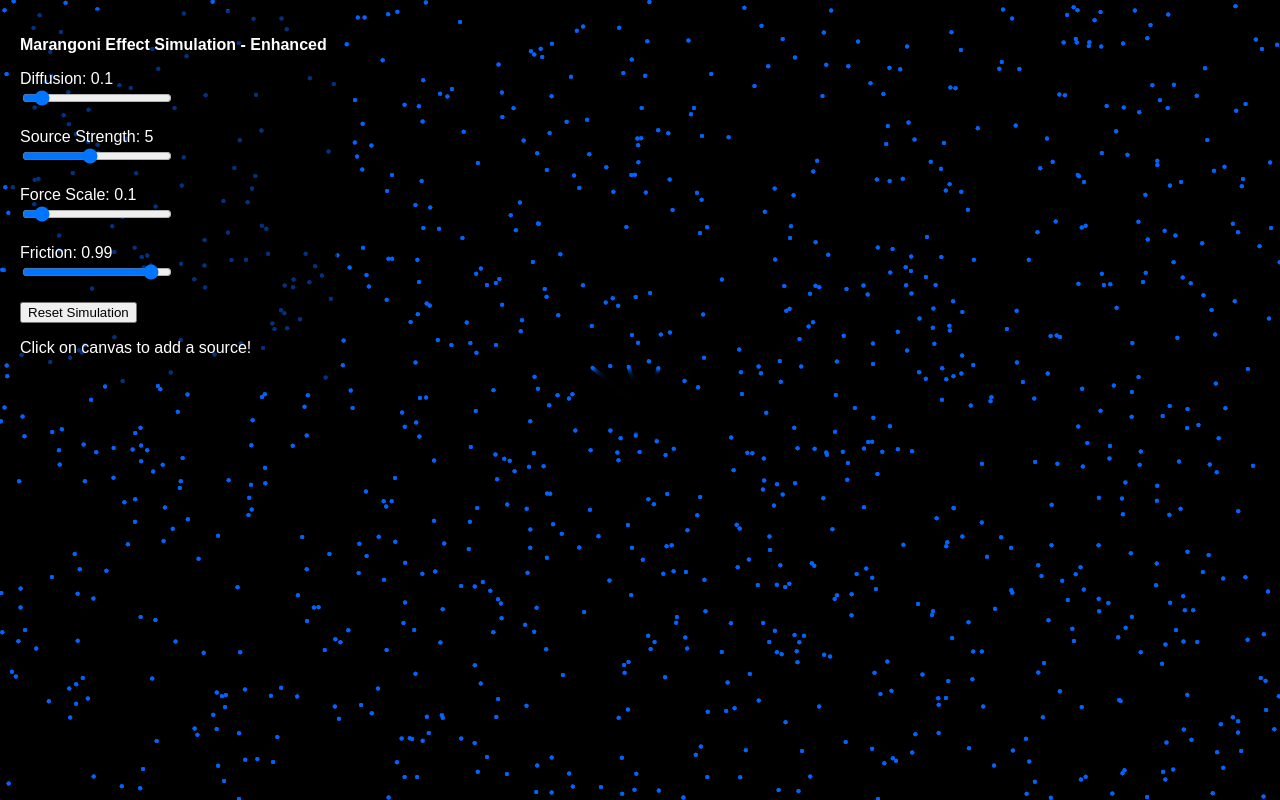
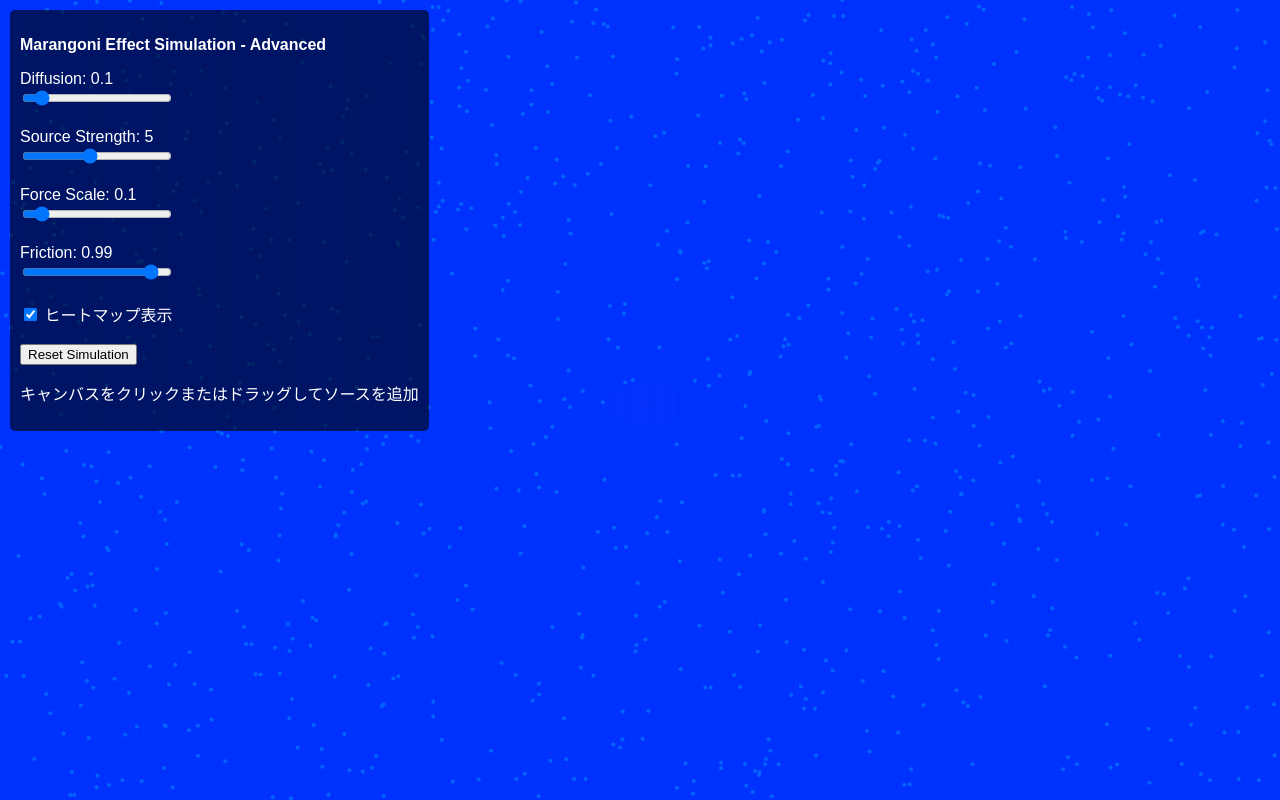
Before and after one commit to rei0623/ray, a plain HTML site: page マラゴニー.html in a window 1280 px wide. Drawn offline with Linux system fonts and the light colour scheme; animation ran at ten frames a second.

Commit message:
マラゴニー.html

```diff
--- a/マラゴニー.html
+++ b/マラゴニー.html
@@ -2,7 +2,7 @@
 <html lang="ja">
 <head>
   <meta charset="UTF-8">
-  <title>Marangoni Effect Simulation - Enhanced Version</title>
+  <title>Marangoni Effect Simulation - Advanced</title>
   <style>
     html, body {
       margin: 0;
@@ -20,7 +20,7 @@
       z-index: 10;
       color: #fff;
       font-family: sans-serif;
-      background: rgba(0, 0, 0, 0.5);
+      background: rgba(0, 0, 0, 0.6);
       padding: 10px;
       border-radius: 5px;
     }
@@ -31,7 +31,7 @@
 </head>
 <body>
   <div id="controls">
-    <p><strong>Marangoni Effect Simulation - Enhanced</strong></p>
+    <p><strong>Marangoni Effect Simulation - Advanced</strong></p>
     <label>Diffusion: <span id="diffusionVal">0.1</span></label><br>
     <input type="range" id="diffusion" min="0.01" max="1" step="0.01" value="0.1"><br><br>
 
@@ -44,8 +44,12 @@
     <label>Friction: <span id="frictionVal">0.99</span></label><br>
     <input type="range" id="friction" min="0.90" max="1" step="0.001" value="0.99"><br><br>
 
+    <label>
+      <input type="checkbox" id="showField" checked> ヒートマップ表示
+    </label><br><br>
+
     <button id="resetBtn">Reset Simulation</button>
-    <p>Click on canvas to add a source!</p>
+    <p>キャンバスをクリックまたはドラッグしてソースを追加</p>
   </div>
   <canvas id="canvas"></canvas>
   <script>
@@ -55,22 +59,25 @@
     canvas.width = window.innerWidth;
     canvas.height = window.innerHeight;
 
-    // グリッドのパラメータ
+    // グリッドパラメータ
     const gridWidth = 100;
     const gridHeight = 100;
     let conc = new Array(gridWidth * gridHeight).fill(0);
     let newConc = new Array(gridWidth * gridHeight).fill(0);
-    let diffusion = parseFloat(document.getElementById("diffusion").value); // 拡散係数
-    let sourceStrength = parseFloat(document.getElementById("sourceStrength").value); // ソース強度
-    let forceScale = parseFloat(document.getElementById("forceScale").value); // 力の大きさ
-    let friction = parseFloat(document.getElementById("friction").value); // 摩擦係数
+    let diffusion = parseFloat(document.getElementById("diffusion").value);
+    let sourceStrength = parseFloat(document.getElementById("sourceStrength").value);
+    let forceScale = parseFloat(document.getElementById("forceScale").value);
+    let friction = parseFloat(document.getElementById("friction").value);
+    let showField = document.getElementById("showField").checked;
 
-    // ソースの初期設定（中央に１つ）
+    // ソース（初期は中央に１つ）
     let sources = [{x: Math.floor(gridWidth / 2), y: Math.floor(gridHeight / 2)}];
 
-    // 粒子シミュレーションのパラメータ
+    // 粒子の初期化
     const numParticles = 1000;
     let particles = [];
+    function initParticles() {
+      particles = [];
       for(let i = 0; i < numParticles; i++){
         particles.push({
           x: Math.random() * canvas.width,
@@ -79,6 +86,8 @@
           vy: 0
         });
       }
+    }
+    initParticles();
 
     // UIでのパラメータ更新
     document.getElementById("diffusion").addEventListener("input", function() {
@@ -97,34 +106,35 @@
       friction = parseFloat(this.value);
       document.getElementById("frictionVal").textContent = friction;
     });
+    document.getElementById("showField").addEventListener("change", function() {
+      showField = this.checked;
+    });
 
-    // キャンバスをクリックしてソース追加
-    canvas.addEventListener("click", function(event) {
+    // キャンバスクリック＆ドラッグでソース追加
+    let isDrawing = false;
+    canvas.addEventListener("mousedown", function(e) { isDrawing = true; addSource(e); });
+    canvas.addEventListener("mouseup", function() { isDrawing = false; });
+    canvas.addEventListener("mousemove", function(e) {
+      if(isDrawing) addSource(e);
+    });
+    function addSource(event) {
       const rect = canvas.getBoundingClientRect();
       const x = event.clientX - rect.left;
       const y = event.clientY - rect.top;
       const gx = Math.floor(x / canvas.width * gridWidth);
       const gy = Math.floor(y / canvas.height * gridHeight);
       sources.push({x: gx, y: gy});
-    });
+    }
 
-    // シミュレーションのリセット
+    // リセット機能
     document.getElementById("resetBtn").addEventListener("click", function() {
       conc.fill(0);
       newConc.fill(0);
       sources = [{x: Math.floor(gridWidth / 2), y: Math.floor(gridHeight / 2)}];
-      particles = [];
-      for(let i = 0; i < numParticles; i++){
-        particles.push({
-          x: Math.random() * canvas.width,
-          y: Math.random() * canvas.height,
-          vx: 0,
-          vy: 0
-        });
-      }
+      initParticles();
     });
 
-    // 濃度場の更新（拡散処理＋ソース追加）
+    // 濃度フィールドの更新（拡散＋ソース追加）
     function updateField(){
       for(let y = 0; y < gridHeight; y++){
         for(let x = 0; x < gridWidth; x++){
@@ -152,14 +162,16 @@
       }
       [conc, newConc] = [newConc, conc];
 
-      // 各ソース位置にソース強度分の濃度を追加
+      // 各ソース位置にソース強度分を追加
       for (let s of sources) {
         let index = s.y * gridWidth + s.x;
         conc[index] += sourceStrength;
       }
+      // ソースは一度追加したら消去（長時間の影響は濃度拡散に任せる）
+      sources = [];
     }
 
-    // 指定位置での濃度勾配を中央差分で計算
+    // グリッド上の濃度勾配を中央差分で計算
     function getGradient(x, y){
       let ix = Math.floor(x);
       let iy = Math.floor(y);
@@ -171,7 +183,7 @@
       return {gx, gy};
     }
 
-    // 粒子の更新（濃度勾配による影響）
+    // 粒子の更新（濃度勾配により運動）
     function updateParticles(){
       for(let p of particles){
         let gx = p.x / canvas.width * gridWidth;
@@ -190,7 +202,24 @@
       }
     }
 
-    // 粒子の色を周辺濃度に応じて変化させる
+    // ヒートマップ表示（濃度フィールドの可視化）
+    function drawField(){
+      const cellW = canvas.width / gridWidth;
+      const cellH = canvas.height / gridHeight;
+      for(let y = 0; y < gridHeight; y++){
+        for(let x = 0; x < gridWidth; x++){
+          let index = y * gridWidth + x;
+          let c = conc[index];
+          // 濃度に応じたカラー（低: 青、 高: 赤）
+          let red = Math.min(255, Math.floor(c * 10));
+          let blue = 255 - red;
+          ctx.fillStyle = `rgb(${red}, 50, ${blue})`;
+          ctx.fillRect(x * cellW, y * cellH, cellW, cellH);
+        }
+      }
+    }
+
+    // パーティクルの色を周辺濃度に応じて変化
     function getParticleColor(p){
       let gx = p.x / canvas.width * gridWidth;
       let gy = p.y / canvas.height * gridHeight;
@@ -200,16 +229,19 @@
       iy = Math.max(0, Math.min(gridHeight - 1, iy));
       let index = iy * gridWidth + ix;
       let c = conc[index];
-      // 濃度に応じて赤(高)～青(低)のグラデーション
       let red = Math.min(255, Math.floor(c * 10));
       let blue = 255 - red;
       return `rgb(${red}, 100, ${blue})`;
     }
 
-    // 描画：背景にフェード効果と粒子描画
+    // 描画（背景トレイル＋ヒートマップ（オプション）＋パーティクル）
     function draw(){
-      ctx.fillStyle = "rgba(0, 0, 0, 0.2)";
+      // 半透明の背景でトレイル効果
+      ctx.fillStyle = "rgba(0, 0, 0, 0.15)";
       ctx.fillRect(0, 0, canvas.width, canvas.height);
+      // ヒートマップ表示
+      if(showField) drawField();
+      // パーティクル描画
       for(let p of particles){
         ctx.fillStyle = getParticleColor(p);
         ctx.beginPath();
```
Lines whose indentation alone changed are shown as unchanged.
